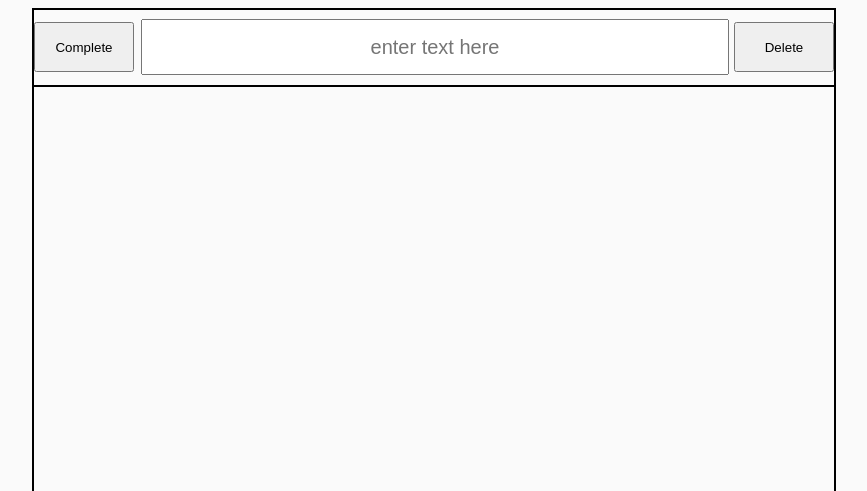
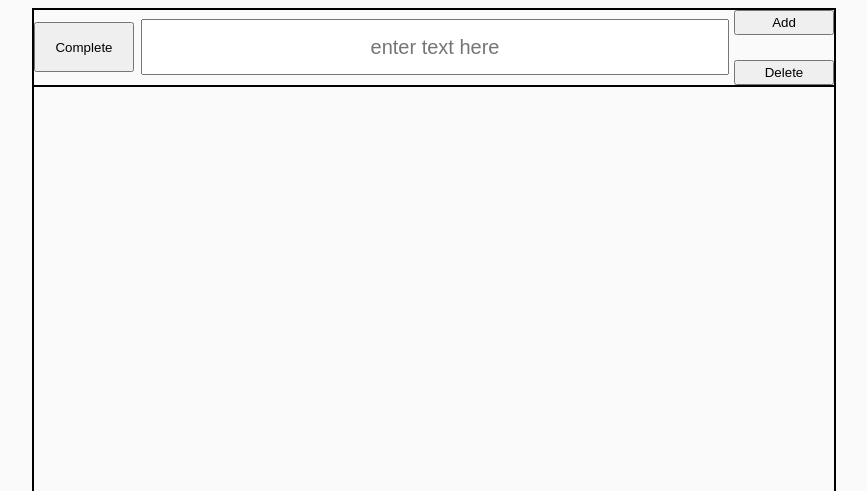
Before and after one commit to ageorgia79/To-Do-List, a website: page app/index.html in a window 1280 px wide. Shown: the top 491 px of the page, without its empty margins (206-1073 px from the left). Drawn offline with nearby package versions, Linux system fonts and the light colour scheme; files that its build step writes are made by us from their sources.

Commit message:
add button added

```diff
--- a/app/index.html
+++ b/app/index.html
@@ -22,6 +22,7 @@
         <![endif]-->
         <div class="todolist">
             <div class="todoitem">
+                <button class="add">Add</button>
                 <button class="complete">Complete</button>
                 <input class="addtodo" placeholder="enter text here" value=""></input>
                 <button class="remove">Delete</button>
--- a/app/styles/main.scss
+++ b/app/styles/main.scss
@@ -30,13 +30,21 @@ body {
     margin-top: 12px
 }
 
+.add {
+    float: right;
+    width: 100px;
+    height: 25px;
+}
+
 .remove {
     padding: 0px;
     margin: 0 auto;
     float: right;
     width: 100px;
-    height: 50px;
+    height: 25px;
     margin-top: 12px;
+    position: relative;
+    bottom: 27px;
 }
 
 .addtodo {
```
